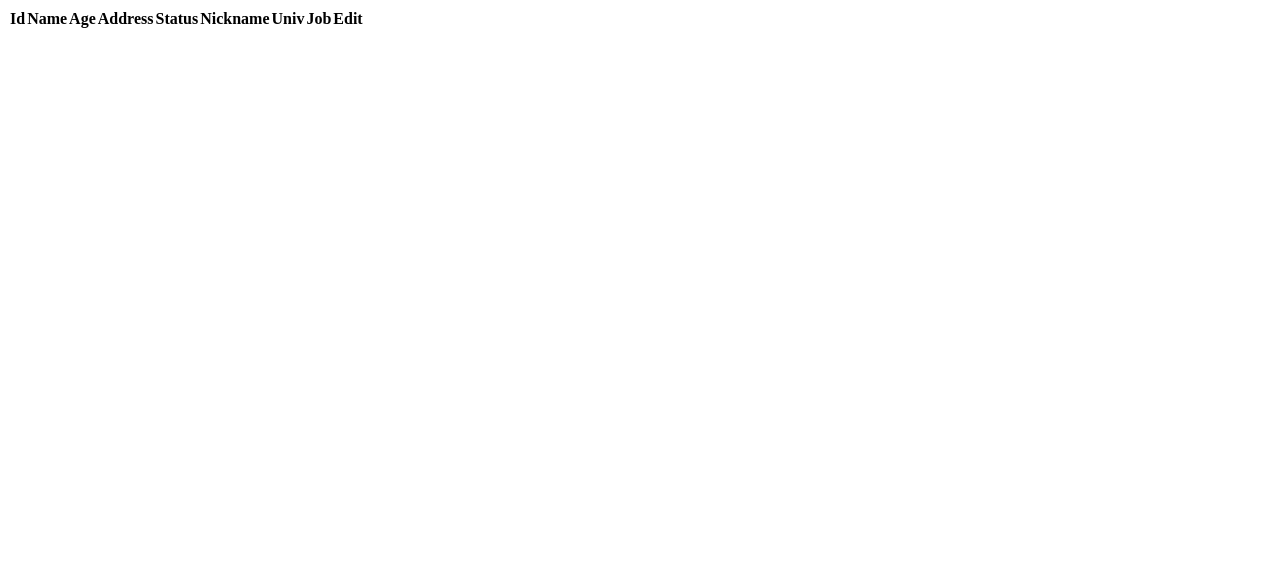
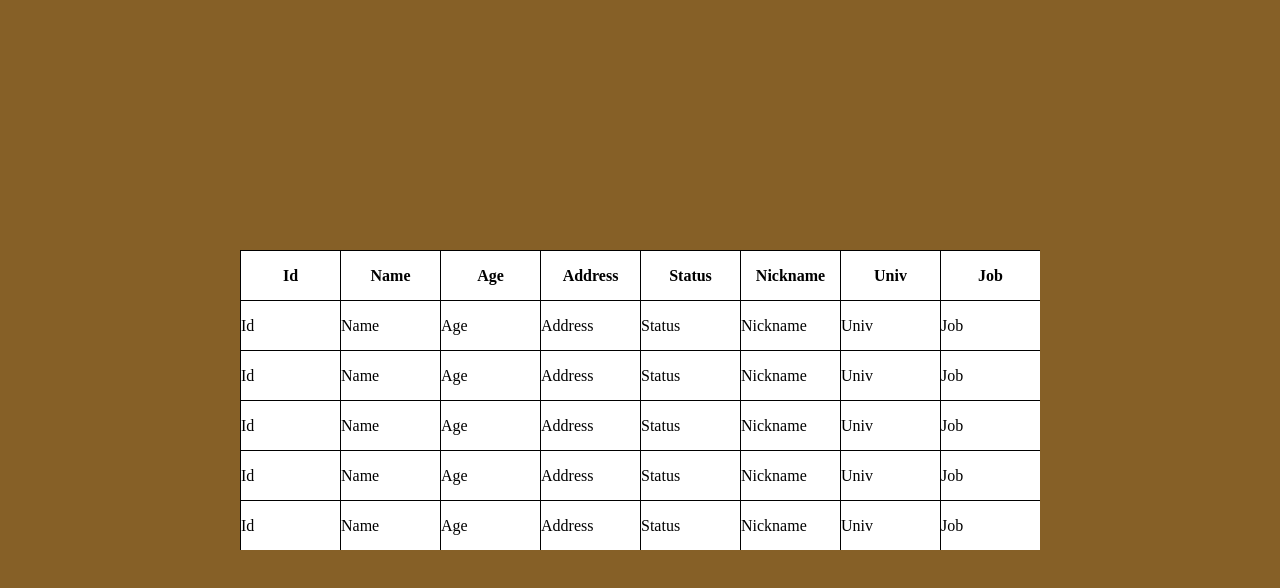
Before and after one commit to Sardor0795/rjs_tutorial, a React (Create React App) app: page / in a window 1280 px wide. Shown: the top 588 px of the page. Built offline with nearby package versions, Linux system fonts and the light colour scheme.

Commit message:
Add some style to table

```diff
--- a/src/lesson_4/index.jsx
+++ b/src/lesson_4/index.jsx
@@ -4,7 +4,15 @@ import Table from "./scrolable_table";
 class LessonFour extends Component {
   render() {
     return (
-      <div>
+      <div
+        style={{
+          height: "100vh",
+          backgroundColor: "#866027",
+          display: "flex",
+          alignItems: "center",
+          justifyContent: "center",
+        }}
+      >
         <Table />
       </div>
     );
--- a/src/lesson_4/scrolable_table/index.jsx
+++ b/src/lesson_4/scrolable_table/index.jsx
@@ -1,4 +1,5 @@
 import React, { Component } from "react";
+import "./style.css";
 
 class Table extends Component {
   render() {
@@ -18,6 +19,107 @@ class Table extends Component {
               <th>Edit</th>
             </tr>
           </thead>
+          <tbody>
+            <tr>
+              <td>Id</td>
+              <td>Name</td>
+              <td>Age</td>
+              <td>Address</td>
+              <td>Status</td>
+              <td>Nickname</td>
+              <td>Univ</td>
+              <td>Job</td>
+              <td>Edit</td>
+            </tr>
+            <tr>
+              <td>Id</td>
+              <td>Name</td>
+              <td>Age</td>
+              <td>Address</td>
+              <td>Status</td>
+              <td>Nickname</td>
+              <td>Univ</td>
+              <td>Job</td>
+              <td>Edit</td>
+            </tr>
+            <tr>
+              <td>Id</td>
+              <td>Name</td>
+              <td>Age</td>
+              <td>Address</td>
+              <td>Status</td>
+              <td>Nickname</td>
+              <td>Univ</td>
+              <td>Job</td>
+              <td>Edit</td>
+            </tr>
+            <tr>
+              <td>Id</td>
+              <td>Name</td>
+              <td>Age</td>
+              <td>Address</td>
+              <td>Status</td>
+              <td>Nickname</td>
+              <td>Univ</td>
+              <td>Job</td>
+              <td>Edit</td>
+            </tr>
+            <tr>
+              <td>Id</td>
+              <td>Name</td>
+              <td>Age</td>
+              <td>Address</td>
+              <td>Status</td>
+              <td>Nickname</td>
+              <td>Univ</td>
+              <td>Job</td>
+              <td>Edit</td>
+            </tr>
+            <tr>
+              <td>Id</td>
+              <td>Name</td>
+              <td>Age</td>
+              <td>Address</td>
+              <td>Status</td>
+              <td>Nickname</td>
+              <td>Univ</td>
+              <td>Job</td>
+              <td>Edit</td>
+            </tr>
+            <tr>
+              <td>Id</td>
+              <td>Name</td>
+              <td>Age</td>
+              <td>Address</td>
+              <td>Status</td>
+              <td>Nickname</td>
+              <td>Univ</td>
+              <td>Job</td>
+              <td>Edit</td>
+            </tr>
+            <tr>
+              <td>Id</td>
+              <td>Name</td>
+              <td>Age</td>
+              <td>Address</td>
+              <td>Status</td>
+              <td>Nickname</td>
+              <td>Univ</td>
+              <td>Job</td>
+              <td>Edit</td>
+            </tr>
+            <tr>
+              <td>Id</td>
+              <td>Name</td>
+              <td>Age</td>
+              <td>Address</td>
+              <td>Status</td>
+              <td>Nickname</td>
+              <td>Univ</td>
+              <td>Job</td>
+              <td>Edit</td>
+            </tr>
+          </tbody>
         </table>
       </div>
     );
--- a/src/lesson_4/scrolable_table/style.css
+++ b/src/lesson_4/scrolable_table/style.css
@@ -0,0 +1,33 @@
+* {
+  box-sizing: border-box;
+  padding: 0;
+  margin: 0;
+}
+
+.tableWrapper {
+  max-width: 800px;
+  height: 300px;
+  background-color: #fff;
+  overflow: scroll;
+}
+
+table {
+  border: 1px solid #000;
+  border-collapse: collapse;
+}
+
+tr {
+  border: 1px solid #000;
+}
+
+th {
+  border: 1px solid #000;
+  min-width: 100px;
+  height: 50px;
+}
+
+td {
+  border: 1px solid #000;
+  min-width: 100px;
+  height: 50px;
+}
--- a/src/style.jsx
+++ b/src/style.jsx
@@ -1,9 +1,9 @@
 import styled from "styled-components";
 
 export const Div = styled.div`
-  * {
+  /* * {
     box-sizing: border-box;
     padding: 0;
     margin: 0;
-  }
+  } */
 `;
```
